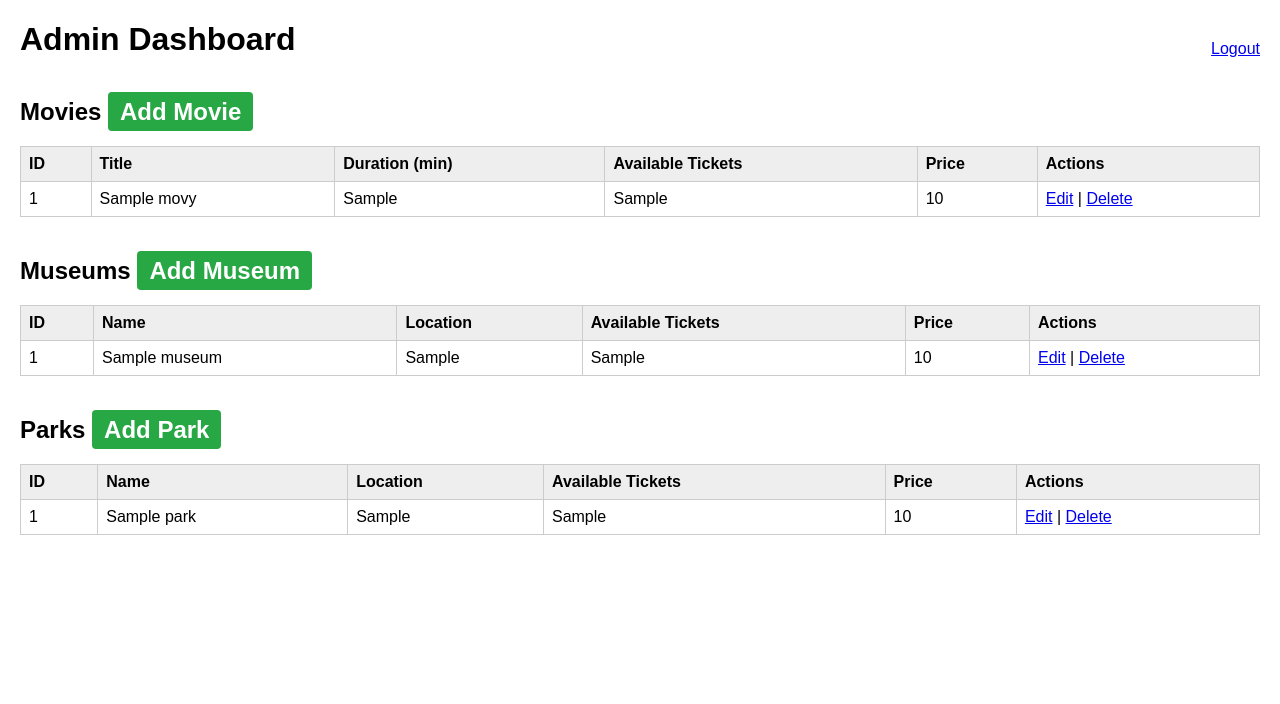
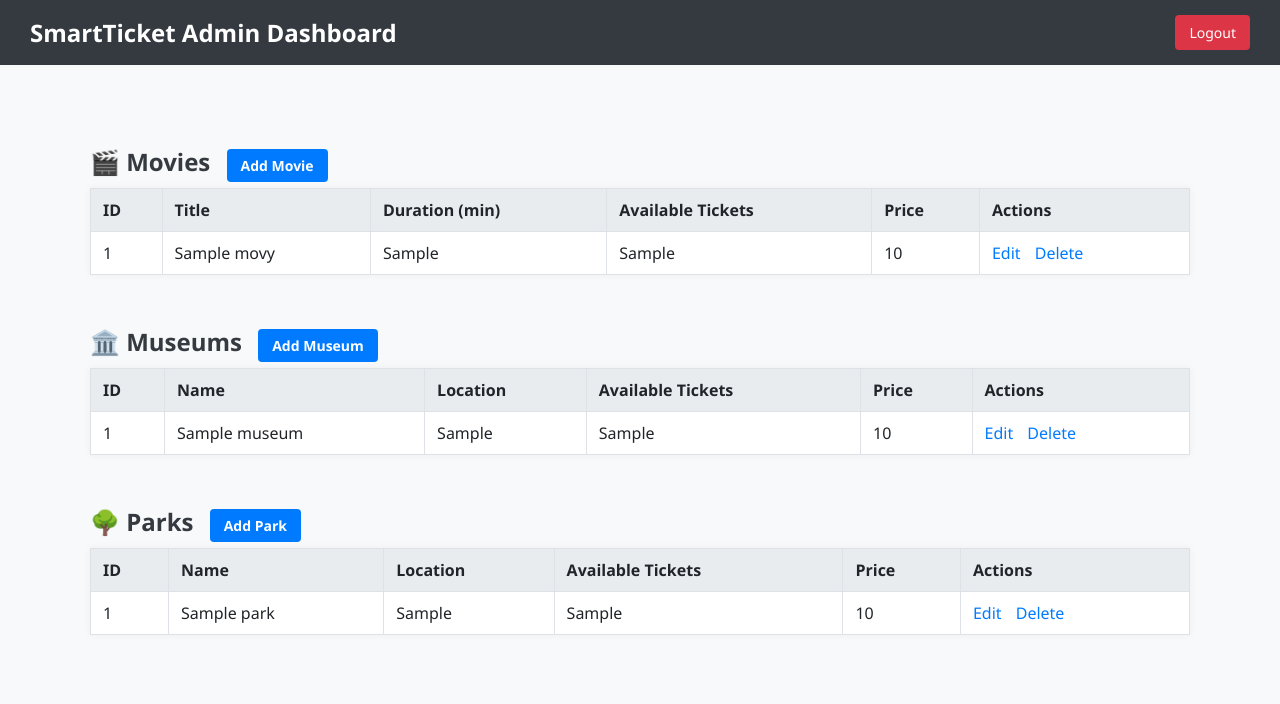
Before and after one commit to Muhtasim-Masum-Hasnayen/Ticket_Management_System, a PHP site: page /admin/dashboard.php in a window 1280 px wide. Shown: the top 704 px of the page. Run offline with PHP 8.4, Linux system fonts and the light colour scheme; the visitor is signed in with stand-in values (Sample User, id 1); tables that the repository leaves empty or names only in its code hold one stand-in row (values such as "Sample post").

Commit message:
2nd Commit

```diff
--- a/admin/dashboard.php
+++ b/admin/dashboard.php
@@ -15,26 +15,125 @@ $parks = $pdo->query("SELECT * FROM parks ORDER BY created_at DESC")->fetchAll()
 ?>
 
 <!DOCTYPE html>
-<html>
+<html lang="en">
 <head>
-    <title>Admin Dashboard - SmartTicket</title>
+    <meta charset="UTF-8">
+    <title>Admin Dashboard | SmartTicket</title>
     <style>
-        body { font-family: Arial; margin: 20px; }
-        table { border-collapse: collapse; width: 100%; margin-bottom: 30px; }
-        th, td { border: 1px solid #ccc; padding: 8px; text-align: left; }
-        th { background: #eee; }
-        a.button { padding: 6px 12px; background: #28a745; color: white; text-decoration: none; border-radius: 4px; }
-        a.button:hover { background: #218838; }
-        h2 { margin-top: 40px; }
-        .logout { float: right; margin-top: -40px; }
+        body {
+            font-family: 'Segoe UI', Tahoma, Geneva, Verdana, sans-serif;
+            margin: 0;
+            background-color: #f8f9fa;
+            color: #212529;
+        }
+
+        header {
+            background-color: #343a40;
+            color: white;
+            padding: 15px 30px;
+            display: flex;
+            justify-content: space-between;
+            align-items: center;
+        }
+
+        header h1 {
+            margin: 0;
+            font-size: 24px;
+        }
+
+        .logout {
+            color: white;
+            text-decoration: none;
+            background-color: #dc3545;
+            padding: 8px 14px;
+            border-radius: 4px;
+            font-size: 14px;
+        }
+
+        .logout:hover {
+            background-color: #c82333;
+        }
+
+        .container {
+            padding: 30px;
+            max-width: 1100px;
+            margin: auto;
+        }
+
+        h2 {
+            margin-top: 50px;
+            margin-bottom: 10px;
+            color: #343a40;
+        }
+
+        table {
+            width: 100%;
+            border-collapse: collapse;
+            margin-bottom: 40px;
+            background-color: white;
+            box-shadow: 0 0 8px rgba(0, 0, 0, 0.05);
+        }
+
+        th, td {
+            border: 1px solid #dee2e6;
+            padding: 10px 12px;
+            text-align: left;
+        }
+
+        th {
+            background-color: #e9ecef;
+            font-weight: 600;
+        }
+
+        a.button {
+            background-color: #007bff;
+            color: white;
+            padding: 7px 14px;
+            text-decoration: none;
+            border-radius: 4px;
+            font-size: 14px;
+            margin-left: 10px;
+        }
+
+        a.button:hover {
+            background-color: #0056b3;
+        }
+
+        .actions a {
+            margin-right: 10px;
+            color: #007bff;
+            text-decoration: none;
+        }
+
+        .actions a:hover {
+            text-decoration: underline;
+        }
+
+        @media (max-width: 768px) {
+            header h1 {
+                font-size: 20px;
+            }
+
+            .container {
+                padding: 20px;
+            }
+
+            table, th, td {
+                font-size: 14px;
+            }
+        }
     </style>
 </head>
 <body>
 
-<h1>Admin Dashboard</h1>
+<header>
+    <h1>SmartTicket Admin Dashboard</h1>
     <a href="logout.php" class="logout">Logout</a>
+</header>
 
-<h2>Movies <a href="add_item.php?type=movie" class="button">Add Movie</a></h2>
+<div class="container">
+
+    <h2>🎬 Movies <a href="add_item.php?type=movie" class="button">Add Movie</a></h2>
     <table>
         <tr>
             <th>ID</th><th>Title</th><th>Duration (min)</th><th>Available Tickets</th><th>Price</th><th>Actions</th>
@@ -46,15 +145,15 @@ $parks = $pdo->query("SELECT * FROM parks ORDER BY created_at DESC")->fetchAll()
             <td><?= htmlspecialchars($movie['duration_minutes']) ?></td>
             <td><?= htmlspecialchars($movie['available_tickets']) ?></td>
             <td><?= htmlspecialchars($movie['price']) ?></td>
-        <td>
-            <a href="edit_item.php?type=movie&id=<?= $movie['movie_id'] ?>">Edit</a> |
+            <td class="actions">
+                <a href="edit_item.php?type=movie&id=<?= $movie['movie_id'] ?>">Edit</a>
                 <a href="delete_item.php?type=movie&id=<?= $movie['movie_id'] ?>" onclick="return confirm('Delete this movie?')">Delete</a>
             </td>
         </tr>
         <?php endforeach; ?>
     </table>
 
-<h2>Museums <a href="add_item.php?type=museum" class="button">Add Museum</a></h2>
+    <h2>🏛️ Museums <a href="add_item.php?type=museum" class="button">Add Museum</a></h2>
     <table>
         <tr>
             <th>ID</th><th>Name</th><th>Location</th><th>Available Tickets</th><th>Price</th><th>Actions</th>
@@ -66,15 +165,15 @@ $parks = $pdo->query("SELECT * FROM parks ORDER BY created_at DESC")->fetchAll()
             <td><?= htmlspecialchars($museum['location']) ?></td>
             <td><?= htmlspecialchars($museum['available_tickets']) ?></td>
             <td><?= htmlspecialchars($museum['price']) ?></td>
-        <td>
-            <a href="edit_item.php?type=museum&id=<?= $museum['museum_id'] ?>">Edit</a> |
+            <td class="actions">
+                <a href="edit_item.php?type=museum&id=<?= $museum['museum_id'] ?>">Edit</a>
                 <a href="delete_item.php?type=museum&id=<?= $museum['museum_id'] ?>" onclick="return confirm('Delete this museum?')">Delete</a>
             </td>
         </tr>
         <?php endforeach; ?>
     </table>
 
-<h2>Parks <a href="add_item.php?type=park" class="button">Add Park</a></h2>
+    <h2>🌳 Parks <a href="add_item.php?type=park" class="button">Add Park</a></h2>
     <table>
         <tr>
             <th>ID</th><th>Name</th><th>Location</th><th>Available Tickets</th><th>Price</th><th>Actions</th>
@@ -86,13 +185,15 @@ $parks = $pdo->query("SELECT * FROM parks ORDER BY created_at DESC")->fetchAll()
             <td><?= htmlspecialchars($park['location']) ?></td>
             <td><?= htmlspecialchars($park['available_tickets']) ?></td>
             <td><?= htmlspecialchars($park['price']) ?></td>
-        <td>
-            <a href="edit_item.php?type=park&id=<?= $park['park_id'] ?>">Edit</a> |
+            <td class="actions">
+                <a href="edit_item.php?type=park&id=<?= $park['park_id'] ?>">Edit</a>
                 <a href="delete_item.php?type=park&id=<?= $park['park_id'] ?>" onclick="return confirm('Delete this park?')">Delete</a>
             </td>
         </tr>
         <?php endforeach; ?>
     </table>
 
+</div>
+
 </body>
 </html>
```
Lines whose indentation alone changed are shown as unchanged.
